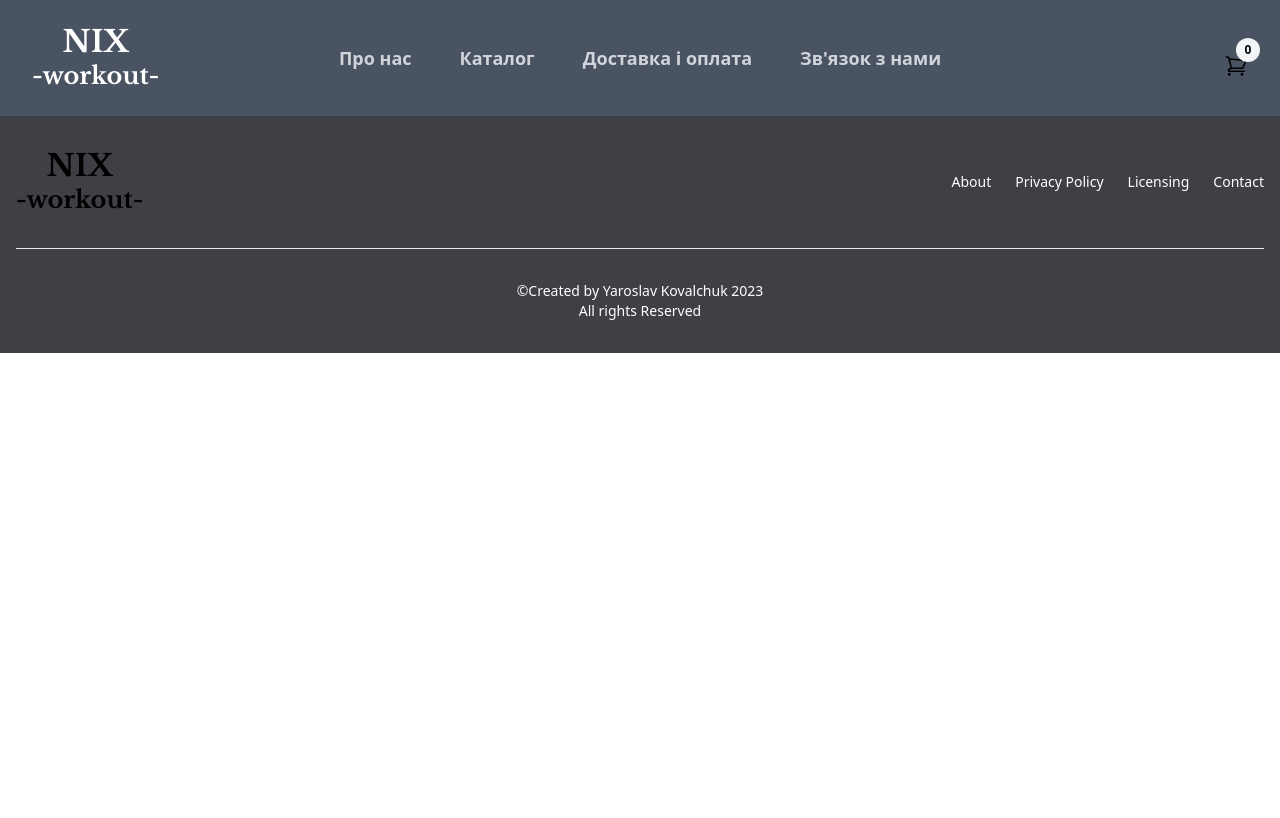
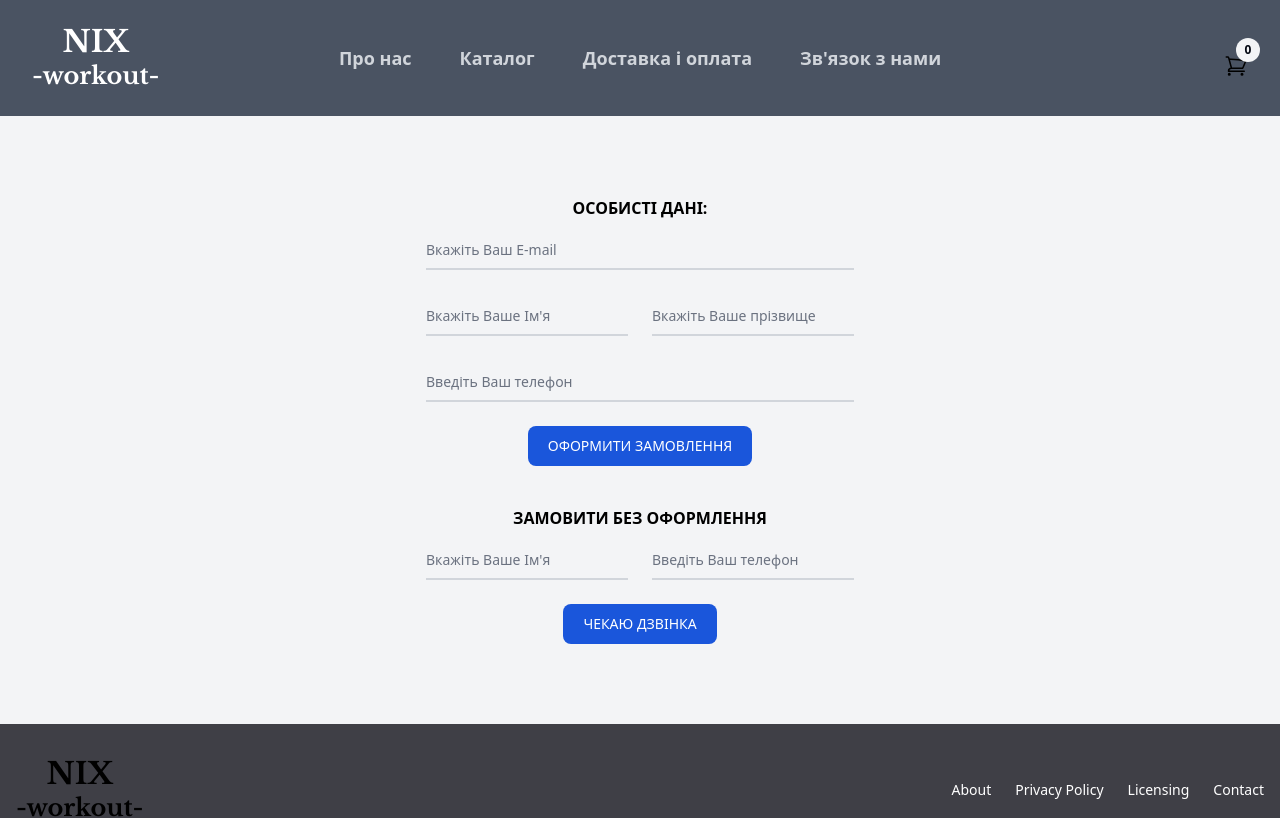
Before and after one commit to Yaroslavvvvvvvv/nix_workout, a Vue app: page /order_form in a window 1280 px wide. Shown: the top 818 px of the page. Built offline with nearby package versions, Linux system fonts and the light colour scheme; what tailwindcss-animated would draw is missing.

Commit message:
start do order form

```diff
--- a/package.json
+++ b/package.json
@@ -20,6 +20,7 @@
     "postcss": "^8.4.31",
     "tailwindcss": "^3.3.3",
     "tailwindcss-animated": "^1.0.1",
+    "tw-elements": "^1.0.0",
     "vue": "^3.3.4",
     "vue-carousel": "^0.18.0",
     "vue-router": "^4.2.5",
--- /dev/null
+++ b/src/components/OrderForm.vue
@@ -0,0 +1,123 @@
+<template>
+  <div class="bg-gray-100 pt-20 pb-20 animate-fade-down animate-duration-1000">
+    <div class="text-center">
+      <h3 class="font-bold mb-2">ОСОБИСТІ ДАНІ:</h3>
+    </div>
+    <div class="mx-auto max-w-5xl justify-center px-6 md:flex md:space-x-6 xl:px-0">
+      <form>
+        <div class="relative z-0 w-full mb-6 group">
+          <input type="email" name="floating_email" id="floating_email"
+                 class="block py-2.5 px-0 w-full text-sm text-gray-900 bg-transparent border-0 border-b-2 border-gray-300
+                  appearance-none dark:text-white dark:border-gray-600 dark:focus:border-blue-500 focus:outline-none
+                  focus:ring-0 focus:border-blue-600 peer"
+                 placeholder=" " required/>
+          <label for="floating_email"
+                 class="peer-focus:font-medium absolute text-sm text-gray-500 dark:text-gray-400 duration-300 transform
+                 -translate-y-6 scale-75 top-3 -z-10 origin-[0] peer-focus:start-0 rtl:peer-focus:translate-x-1/4
+                 rtl:peer-focus:left-auto peer-focus:text-blue-600 peer-focus:dark:text-blue-500
+                 peer-placeholder-shown:scale-100 peer-placeholder-shown:translate-y-0 peer-focus:scale-75
+                 peer-focus:-translate-y-6">Вкажіть Ваш E-mail</label>
+        </div>
+        <div class="grid md:grid-cols-2 md:gap-6">
+          <div class="relative z-0 w-full mb-6 group">
+            <input type="text" name="floating_first_name" id="floating_first_name"
+                   class="block py-2.5 px-0 w-full text-sm text-gray-900 bg-transparent border-0 border-b-2
+                   border-gray-300 appearance-none dark:text-white dark:border-gray-600 dark:focus:border-blue-500
+                   focus:outline-none focus:ring-0 focus:border-blue-600 peer"
+                   placeholder=" " required/>
+            <label for="floating_first_name"
+                   class="peer-focus:font-medium absolute text-sm text-gray-500 dark:text-gray-400 duration-300
+                   transform -translate-y-6 scale-75 top-3 -z-10 origin-[0] peer-focus:start-0
+                   rtl:peer-focus:translate-x-1/4 peer-focus:text-blue-600 peer-focus:dark:text-blue-500
+                   peer-placeholder-shown:scale-100 peer-placeholder-shown:translate-y-0 peer-focus:scale-75
+                   peer-focus:-translate-y-6">Вкажіть Ваше Ім'я</label>
+          </div>
+          <div class="relative z-0 w-full mb-6 group">
+            <input type="text" name="floating_last_name" id="floating_last_name"
+                   class="block py-2.5 px-0 w-full text-sm text-gray-900 bg-transparent border-0 border-b-2
+                   border-gray-300 appearance-none dark:text-white dark:border-gray-600 dark:focus:border-blue-500
+                   focus:outline-none focus:ring-0 focus:border-blue-600 peer"
+                   placeholder=" " required/>
+            <label for="floating_last_name"
+                   class="peer-focus:font-medium absolute text-sm text-gray-500 dark:text-gray-400 duration-300
+                   transform -translate-y-6 scale-75 top-3 -z-10 origin-[0] peer-focus:start-0
+                   rtl:peer-focus:translate-x-1/4 peer-focus:text-blue-600 peer-focus:dark:text-blue-500
+                   peer-placeholder-shown:scale-100 peer-placeholder-shown:translate-y-0 peer-focus:scale-75
+                   peer-focus:-translate-y-6">Вкажіть Ваше прізвище</label>
+          </div>
+        </div>
+
+        <div class="relative z-0 w-full mb-6 group">
+          <input type="tel" pattern="[0-9]{3}-[0-9]{3}-[0-9]{4}" name="floating_phone" id="floating_phone"
+                 class="block py-2.5 px-0 w-full text-sm text-gray-900 bg-transparent border-0 border-b-2 border-gray-300
+                  appearance-none dark:text-white dark:border-gray-600 dark:focus:border-blue-500 focus:outline-none
+                  focus:ring-0 focus:border-blue-600 peer"
+                 placeholder=" " required/>
+          <label for="floating_phone"
+                 class="peer-focus:font-medium absolute text-sm text-gray-500 dark:text-gray-400 duration-300
+                   transform -translate-y-6 scale-75 top-3 -z-10 origin-[0] peer-focus:start-0
+                   rtl:peer-focus:translate-x-1/4 peer-focus:text-blue-600 peer-focus:dark:text-blue-500
+                   peer-placeholder-shown:scale-100 peer-placeholder-shown:translate-y-0 peer-focus:scale-75
+                   peer-focus:-translate-y-6">Введіть Ваш телефон</label>
+        </div>
+        <div class="text-center">
+        <button type="submit"
+                class="text-white bg-blue-700 hover:bg-blue-800 focus:ring-4 focus:outline-none focus:ring-blue-300
+                font-medium rounded-lg text-sm w-full sm:w-auto px-5 py-2.5 text-center dark:bg-blue-600
+                dark:hover:bg-blue-700 dark:focus:ring-blue-800">
+          ОФОРМИТИ ЗАМОВЛЕННЯ
+        </button>
+        </div>
+      </form>
+    </div>
+    <div class="text-center">
+      <h3 class="font-bold mt-10 mb-2">ЗАМОВИТИ БЕЗ ОФОРМЛЕННЯ</h3>
+    </div>
+    <div class="mx-auto max-w-5xl justify-center px-6 md:flex md:space-x-6 xl:px-0">
+      <form>
+        <div class="grid md:grid-cols-2 md:gap-6">
+          <div class="relative z-0 w-full mb-6 group">
+            <input type="text" name="floating_first_name" id="floating_first_name"
+                   class="block py-2.5 px-0 w-full text-sm text-gray-900 bg-transparent border-0 border-b-2 border-gray-300
+                  appearance-none dark:text-white dark:border-gray-600 dark:focus:border-blue-500 focus:outline-none
+                  focus:ring-0 focus:border-blue-600 peer"
+                   placeholder=" " required/>
+            <label for="floating_first_name"
+                   class="peer-focus:font-medium absolute text-sm text-gray-500 dark:text-gray-400 duration-300
+                   transform -translate-y-6 scale-75 top-3 -z-10 origin-[0] peer-focus:start-0
+                   rtl:peer-focus:translate-x-1/4 peer-focus:text-blue-600 peer-focus:dark:text-blue-500
+                   peer-placeholder-shown:scale-100 peer-placeholder-shown:translate-y-0 peer-focus:scale-75
+                   peer-focus:-translate-y-6">Вкажіть Ваше Ім'я</label>
+          </div>
+          <div class="relative z-0 w-full mb-6 group">
+            <input type="tel" pattern="[0-9]{3}-[0-9]{3}-[0-9]{4}" name="floating_phone" id="floating_phone"
+                   class="block py-2.5 px-0 w-full text-sm text-gray-900 bg-transparent border-0 border-b-2 border-gray-300
+                  appearance-none dark:text-white dark:border-gray-600 dark:focus:border-blue-500 focus:outline-none
+                  focus:ring-0 focus:border-blue-600 peer"
+                   placeholder=" " required/>
+            <label for="floating_phone"
+                   class="peer-focus:font-medium absolute text-sm text-gray-500 dark:text-gray-400 duration-300
+                   transform -translate-y-6 scale-75 top-3 -z-10 origin-[0] peer-focus:start-0
+                   rtl:peer-focus:translate-x-1/4 peer-focus:text-blue-600 peer-focus:dark:text-blue-500
+                   peer-placeholder-shown:scale-100 peer-placeholder-shown:translate-y-0 peer-focus:scale-75
+                   peer-focus:-translate-y-6">Введіть Ваш телефон</label>
+          </div>
+        </div>
+        <div class="text-center">
+          <button type="submit"
+                  class="text-white bg-blue-700 hover:bg-blue-800 focus:ring-4 focus:outline-none focus:ring-blue-300
+                font-medium rounded-lg text-sm w-full sm:w-auto px-5 py-2.5 text-center dark:bg-blue-600
+                dark:hover:bg-blue-700 dark:focus:ring-blue-800">
+            ЧЕКАЮ ДЗВІНКА
+          </button>
+        </div>
+      </form>
+    </div>
+  </div>
+</template>
+
+<script setup>
+
+</script>
+<style scoped>
+</style>
--- a/src/components/ShoppingCart.vue
+++ b/src/components/ShoppingCart.vue
@@ -5,19 +5,20 @@
       <div class="rounded-lg md:w-2/3">
         <div class="justify-between mb-6 rounded-lg bg-white p-6 shadow-md sm:flex sm:justify-start"
              v-for="product in store.state.cart" :key="product.id">
-          <img :src="product.image" alt="product-image" class="w-full rounded-lg sm:w-40" />
+          <img :src="product.image" alt="product-image" class="w-full rounded-lg sm:w-40"/>
           <div class="sm:ml-4 sm:flex sm:w-full sm:justify-between">
             <div class="mt-5 sm:mt-0">
-              <h2 class="text-lg font-bold text-gray-900">{{product.name}}</h2>
+              <h2 class="text-lg font-bold text-gray-900">{{ product.name }}</h2>
             </div>
             <div class="mt-4 flex justify-between im sm:space-y-6 sm:mt-0 sm:block sm:space-x-6">
               <div class="flex items-center border-gray-100">
                 <span class="text-base font-bold text-gray-900 logo">NIX</span>
               </div>
               <div class="flex items-center space-x-4">
-                <p class="text-lg font-medium">{{product.price}} грн</p>
+                <p class="text-lg font-medium">{{ product.price }} грн</p>
                 <svg @click="removeItem(product)" xmlns="http://www.w3.org/2000/svg" fill="none" viewBox="0 0 24 24"
-                     stroke-width="1.5" stroke="currentColor" class="h-5 w-5 cursor-pointer duration-150 hover:text-gray-500">
+                     stroke-width="1.5" stroke="currentColor"
+                     class="h-5 w-5 cursor-pointer duration-150 hover:text-gray-500">
                   <path stroke-linecap="round" stroke-linejoin="round" d="M6 18L18 6M6 6l12 12"/>
                 </svg>
               </div>
@@ -30,23 +31,28 @@
       </div>
       <div class="mt-6 h-full rounded-lg border bg-white p-6 shadow-md md:mt-0 md:w-1/3">
 
-        <hr class="my-4" />
+        <hr class="my-4"/>
         <div class="flex justify-between">
           <p class="text-lg font-bold">Загалом</p>
           <div class="font-bold">
-            <p class="mb-1 text-lg font-bold">{{totalPrice}} грн</p>
+            <p class="mb-1 text-lg font-bold">{{ totalPrice }} грн</p>
           </div>
         </div>
-        <button class="mt-6 w-full rounded-md bg-gray-600 py-1.5 font-medium text-blue-50 hover:bg-gray-800">Оформити замовлення</button>
+        <router-link to="/order_form">
+          <button class="mt-6 w-full rounded-md bg-gray-600 py-1.5 font-medium text-blue-50 hover:bg-gray-800">
+            Оформити замовлення
+          </button>
+        </router-link>
       </div>
     </div>
   </div>
 </template>
 
 <script setup>
-import { computed } from 'vue';
+import {computed} from 'vue';
 
-import { useStore } from 'vuex';
+import {useStore} from 'vuex';
+
 const store = useStore();
 
 const cart = store.state.cart;
--- a/src/routes.js
+++ b/src/routes.js
@@ -25,6 +25,11 @@ const routes = [
         path: '/shopping',
         name: 'shopping',
         component: () => import('./components/ShoppingCart.vue')
+    },
+    {
+        path: '/order_form',
+        name: 'order-form',
+        component: () => import('./components/OrderForm.vue')
     },
     {
         path: '/bars',
```
Also changed, not shown: 1 other file (tests, documents, lock files or other folders).
